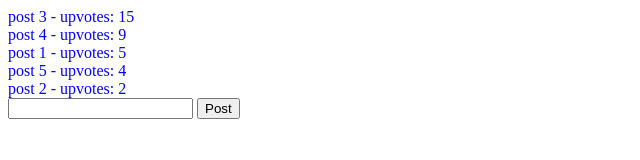
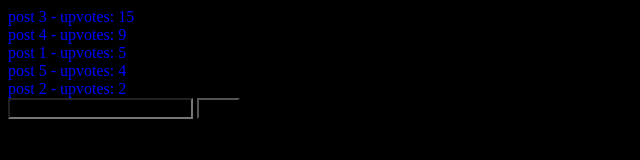
Before and after one commit to tylerjwain/UAfitnessAPI, a plain HTML site: page index.html in a window 1280 px wide. Shown: the whole page, without its empty margins (0-640 px from the left). Drawn offline with nearby package versions, Linux system fonts and the light colour scheme.

Commit message:
new color

```diff
--- a/stylesheets/style.css
+++ b/stylesheets/style.css
@@ -1,3 +1,7 @@
+* {
+	background-color: black;
+}
+
 .upvotes {
 	color: blue;
 }
```
